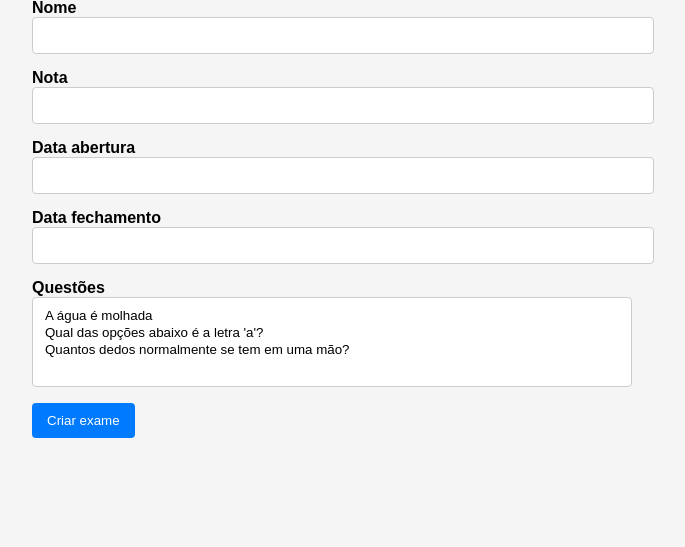
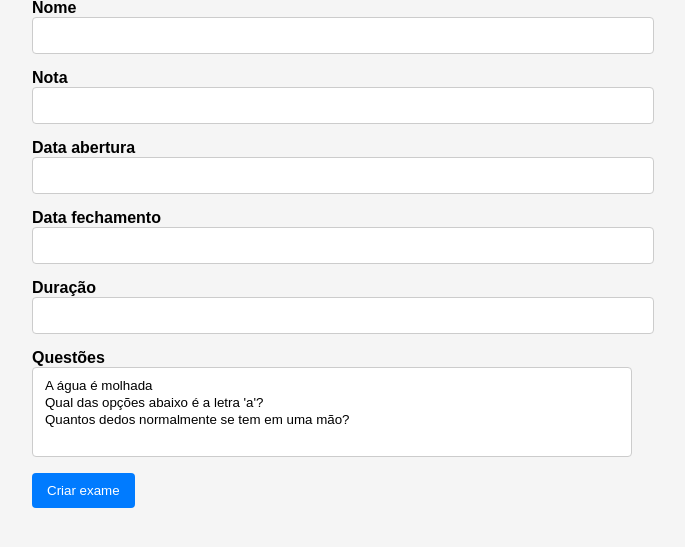
Before and after one commit to anasofia0/sistema-exames, a Flask app: page /exam/create in a window 1280 px wide. Shown: the part 152-699 px from the top of the page, without its empty margins (308-993 px from the left). Run offline with Flask 3, Linux system fonts and the light colour scheme; a user stored in the database is signed in; some libraries are stand-ins or nearby versions.

Commit message:
adiciona duração exame

```diff
--- a/app/controllers/exames.py
+++ b/app/controllers/exames.py
@@ -1,4 +1,3 @@
-from datetime import datetime
 from ..app import db
 from flask import Blueprint, render_template, redirect, request
 from ..models import Exame, Questao, QuestaoExame
@@ -39,6 +38,7 @@ def cria_exame():
                            nota=request.form.get("nota"),
                            data_abertura=form.data_abertura.data,
                            data_fechamento=form.data_fechamento.data,
+                           duracao = datetime2int(form.duracao.data)
         )
         db.session.add(novo_exame)
         db.session.flush()
@@ -54,6 +54,5 @@ def cria_exame():
     print(form.errors)
     return render_template('criacao_exame.html', form=form)
 
-
-def insere_questao():
-    pass
+def datetime2int(datetime):
+    return 3600*datetime.hour + 60*datetime.minute + datetime.second
--- a/app/forms/form_exame.py
+++ b/app/forms/form_exame.py
@@ -7,5 +7,6 @@ class CriaExameForm(FlaskForm):
     nota = DecimalField("Nota", validators=[DataRequired()])
     data_abertura = DateTimeField("Data abertura", format="%d/%m/%Y %H:%M:%S", validators=[DataRequired()])
     data_fechamento = DateTimeField("Data fechamento", format="%d/%m/%Y %H:%M:%S", validators=[DataRequired()])
+    duracao = DateTimeField("Duração", format="%H:%M:%S", validators=[])
     questoes = SelectMultipleField("Questões", coerce=int)
     submit = SubmitField("Criar exame")
--- a/app/models/exame.py
+++ b/app/models/exame.py
@@ -1,5 +1,5 @@
 from . import db
-from sqlalchemy import Column, String, Integer, Float, DATETIME, ForeignKey
+from sqlalchemy import Column, String, Integer, Float, DATETIME, ForeignKey, Interval
 
 
 class Exame(db.Model):
@@ -11,6 +11,7 @@ class Exame(db.Model):
     nota = Column(Float, nullable=False)
     data_abertura = Column(DATETIME, nullable=False)
     data_fechamento = Column(DATETIME, nullable=False)
+    duracao = Column(Integer, nullable=True)
 
     questoes = db.relationship("Questao", secondary="questao_exame", back_populates="exames") # many to many
 
--- a/app/seed.py
+++ b/app/seed.py
@@ -44,7 +44,8 @@ exames = [
         "professor": 1234,
         "nota": 10,
         "data_abertura": datetime.now(),
-        "data_fechamento": datetime.now()
+        "data_fechamento": datetime.now(),
+        "duracao": 3600
     }
 ]
 
--- a/app/templates/criacao_exame.html
+++ b/app/templates/criacao_exame.html
@@ -67,15 +67,23 @@
             {{ form.nota(**{"class": "form-control", "id": "nota"}) }}
             <div id="notaError" class="text-danger"></div>
         </div>
+
         <div class="form-group mb-3">
             {{ form.data_abertura.label(class="form-label") }}
             {{ form.data_abertura(**{"class": "form-control", "id": "data_abertura"}) }}
             <div id="dataAberturaError" class="text-danger"></div>
         </div>
+
         <div class="form-group mb-3">
             {{ form.data_fechamento.label(class="form-label") }}
             {{ form.data_fechamento(**{"class": "form-control", "id": "data_fechamento"}) }}
             <div id="dataFechamentoError" class="text-danger"></div>
+        </div>
+
+        <div class="form-group mb-3">
+            {{ form.duracao.label(class="form-label") }}
+            {{ form.duracao(**{"class": "form-control", "id": "duracao"}) }}
+            <div id="questoesError" class="text-danger"></div>
         </div>
 
         <div class="form-group mb-3">
```
Also changed, not shown: saas.db.
